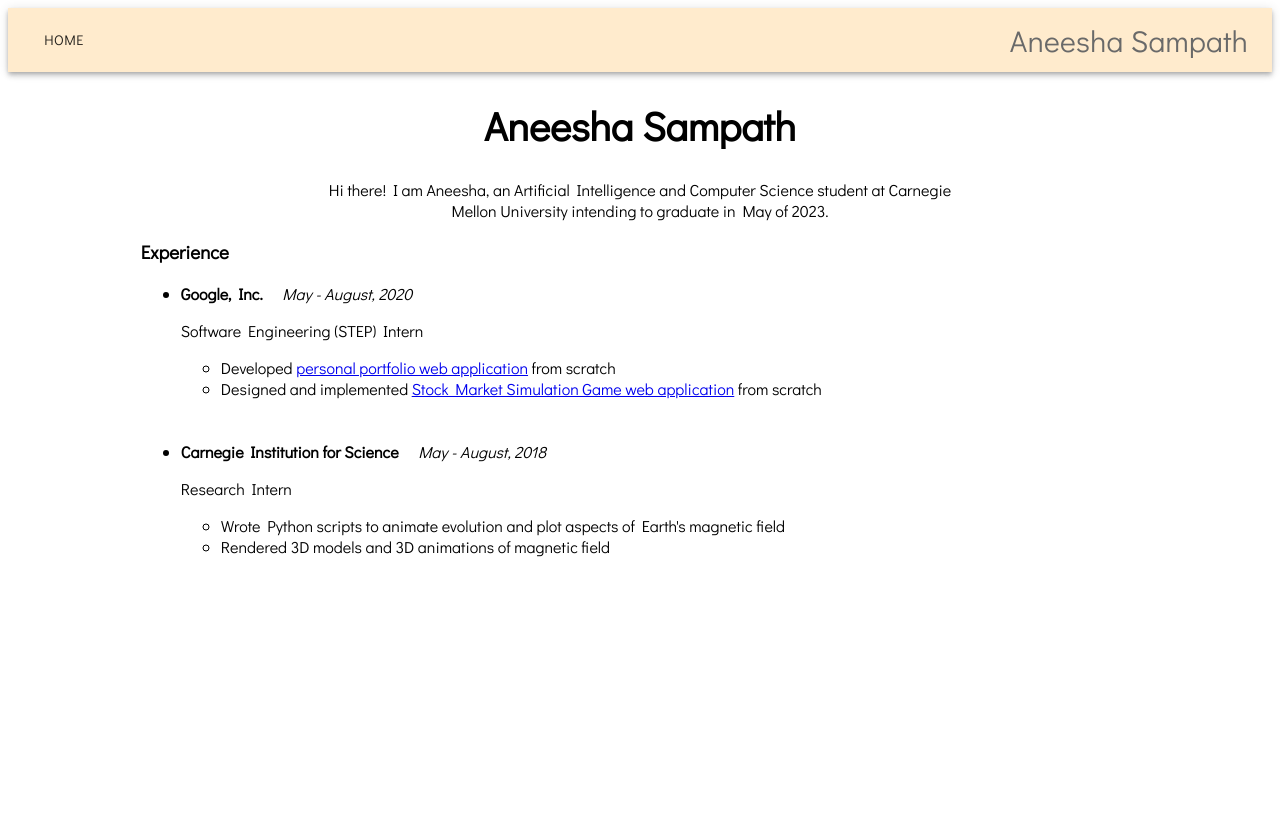
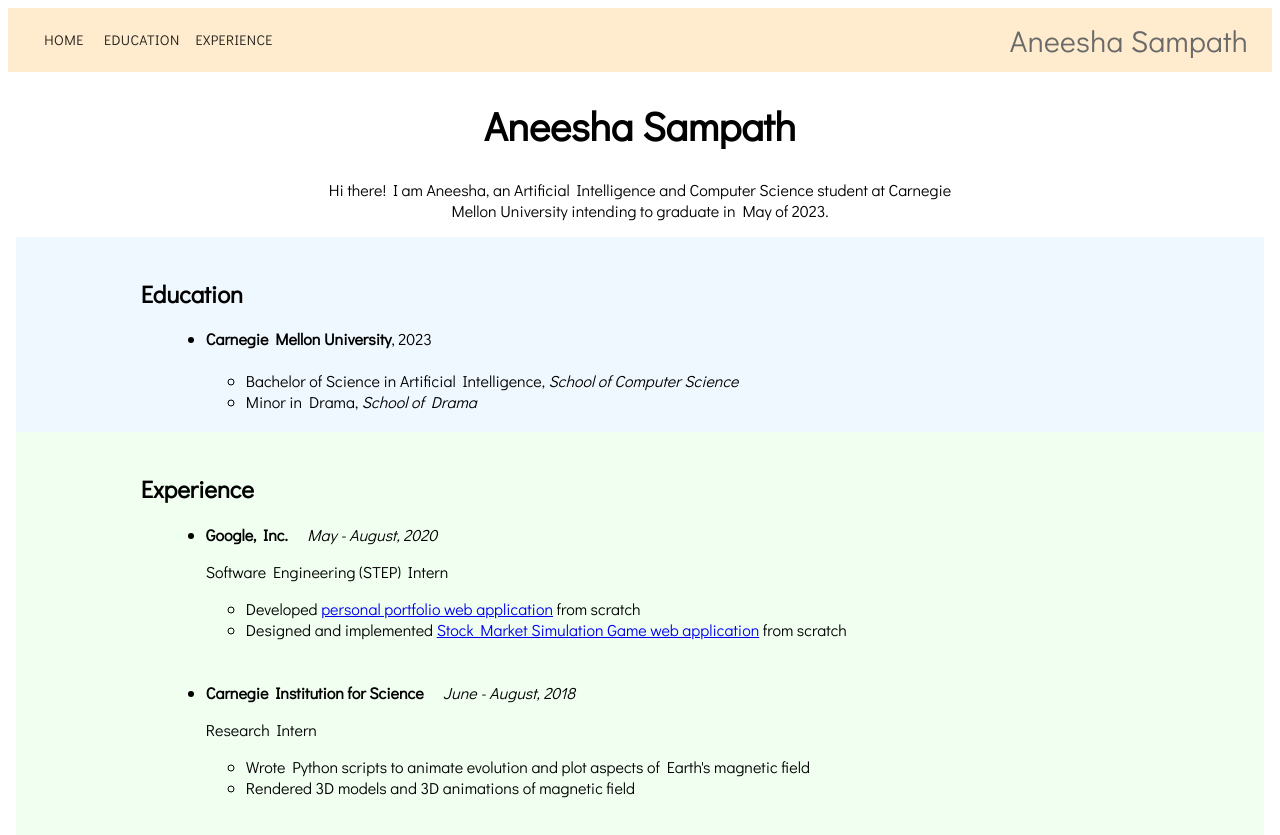
Before and after one commit to asam01/Personal-Website, a React (Create React App) app: page / in a window 1280 px wide. Before the commit the page ends 800 px from the top, so only its background shows below. Built offline with nearby package versions, Linux system fonts and the light colour scheme.

Commit message:
Persist navbar, abstract pages

```diff
--- a/src/components/Bar.jsx
+++ b/src/components/Bar.jsx
@@ -1,14 +1,42 @@
 import React from 'react';
-import {Link} from 'react-router-dom';
-import {AppBar, Toolbar, Typography, Button} from '@material-ui/core';
+import PropTypes from 'prop-types';
+import {HashLink as Link} from 'react-router-hash-link';
+import {AppBar, Toolbar, Typography, Button, useScrollTrigger} from '@material-ui/core';
 import * as styles from '../css/NavBarStyle';
 
-function Bar () {
+function ElevationScroll(props) {
+    const { children, window } = props;
+    const trigger = useScrollTrigger({
+      disableHysteresis: true,
+      threshold: 0,
+      target: window ? window() : undefined,
+    });
+
+    return React.cloneElement(children, {
+      elevation: trigger ? 4 : 0,
+    });
+  }
+
+  ElevationScroll.propTypes = {
+    children: PropTypes.element.isRequired,
+    window: PropTypes.func,
+  };
+
+function Bar (props) {
     return (
+        <ElevationScroll {...props}>
             <AppBar position="static" style={styles.navbar}>
                 <Toolbar>
                     <Link to='/' style={{textDecoration: 'none'}}>
                         <Button style={styles.buttonStyle}>Home</Button>
+                    </Link>
+
+                    <Link to='#education' style={{textDecoration: 'none'}}>
+                        <Button style={styles.buttonStyle}>Education</Button>
+                    </Link>
+
+                    <Link to='#experience' style={{textDecoration: 'none'}}>
+                        <Button style={styles.buttonStyle}>Experience</Button>
                     </Link>
 
                     <Typography style={styles.nameStyle} align='right'>
@@ -16,6 +44,7 @@ function Bar () {
                     </Typography>
                 </Toolbar>
             </AppBar>
+        </ElevationScroll>
     )
 }
 
--- a/src/css/HomeStyle.jsx
+++ b/src/css/HomeStyle.jsx
@@ -1,15 +1,15 @@
-export const bodyStyle = {
+export const body = {
     fontFamily: 'Didact Gothic',
     justifyContent: 'center'
 }
 
-export const headerStyle = {
+export const header = {
     display: 'flex',
     justifyContent: 'center',
     fontSize: '40px'
 }
 
-export const textStyle = {
+export const text = {
     fontSize: '16px',
     textAlign: 'center',
     maxWidth: '50%',
@@ -17,6 +17,17 @@ export const textStyle = {
     marginRight: 'auto'
 }
 
-export const experienceStyle = {
-    marginLeft: '10%'
+export const section = (color) => {
+    return {
+        backgroundColor: color,
+        marginBottom: '-1.409%' // remove white space between sections
+    };
 }
+
+export const sectionHeader = {
+    textIndent: '10%'
+}
+
+export const list = {
+    marginLeft: '12%'
+}
--- a/src/css/NavBarStyle.jsx
+++ b/src/css/NavBarStyle.jsx
@@ -1,5 +1,7 @@
 export const navbar = {
     background: 'BlanchedAlmond',
+    position: 'sticky',
+    top: '0%'
 }
 
 export const nameStyle = {
--- /dev/null
+++ b/src/pages/Education.jsx
@@ -0,0 +1,22 @@
+import React from 'react';
+import * as styles from '../css/HomeStyle';
+
+function Education () {
+    return (
+        <div style={styles.section('aliceblue')} id='education'>
+            <br/>
+            <h2 style={styles.sectionHeader}>Education</h2>
+            <ul style={styles.list}>
+                <li><strong>Carnegie Mellon University</strong>, 2023</li>
+                <br/>
+                <ul>
+                    <li>Bachelor of Science in Artificial Intelligence, <i>School of Computer Science</i></li>
+                    <li>Minor in Drama, <i>School of Drama</i></li>
+                </ul>
+            </ul>
+            <br/>
+        </div>
+    );
+}
+
+export default Education;
--- /dev/null
+++ b/src/pages/Experience.jsx
@@ -0,0 +1,34 @@
+import React from 'react';
+import * as styles from '../css/HomeStyle';
+
+function Experience () {
+    return (
+        <div style={styles.section('honeydew')} id='experience'>
+            <br/>
+            <h2 style={styles.sectionHeader}>Experience</h2>
+                <ul style={styles.list}>
+                    <li><strong>Google, Inc. &emsp;</strong><i>May - August, 2020</i></li>
+                        <p>Software Engineering (STEP) Intern</p>
+                        <ul>
+                            <li>Developed <a href='https://github.com/asam01/step-2020'>personal portfolio web application
+                                </a> from scratch</li>
+
+                            <li>Designed and implemented <a href='https://github.com/googleinterns/step59-2020'>
+                                Stock Market Simulation Game web application</a> from scratch</li>
+
+                        </ul>
+                    <br/><br/>
+
+                    <li><strong>Carnegie Institution for Science &emsp;</strong><i>June - August, 2018</i></li>
+                        <p>Research Intern</p>
+                        <ul>
+                            <li>Wrote Python scripts to animate evolution and plot aspects of Earth's magnetic field</li>
+                            <li>Rendered 3D models and 3D animations of magnetic field</li>
+                        </ul>
+                </ul>
+                <br/>
+        </div>
+    );
+}
+
+export default Experience;
--- a/src/pages/Home.jsx
+++ b/src/pages/Home.jsx
@@ -1,5 +1,8 @@
 import React from 'react';
 import Bar from '../components/Bar';
+
+import Education from './Education';
+import Experience from './Experience';
 
 import * as styles from '../css/HomeStyle';
 
@@ -8,44 +11,23 @@ function Home () {
         <div>
             <Bar/>
             <title>Aneesha Sampath</title>
-            <body style={styles.bodyStyle}>
+            <body style={styles.body}>
                 <div>
-                   <h1 style={styles.headerStyle}>Aneesha Sampath</h1>
+                   <h1 style={styles.header}>Aneesha Sampath</h1>
 
-                    <p style={styles.textStyle}>
+                    <p style={styles.text}>
                         Hi there! I am Aneesha, an Artificial Intelligence and Computer Science student
                         at Carnegie Mellon University intending to graduate in May of 2023.
                     </p>
                 </div>
 
-                <div style={styles.experienceStyle}>
-                    <h3>Experience</h3>
-                    <ul>
-                        <li><strong>Google, Inc. &emsp;</strong><i>May - August, 2020</i></li>
-                            <p>Software Engineering (STEP) Intern</p>
-                            <ul>
-                                <li>Developed <a href='https://github.com/asam01/step-2020'>personal portfolio web application
-                                    </a> from scratch</li>
+                <Education />
+                <Experience />
 
-                                <li>Designed and implemented <a href='https://github.com/googleinterns/step59-2020'>
-                                    Stock Market Simulation Game web application</a> from scratch</li>
-
-                            </ul>
-                        <br/><br/>
-
-                        <li><strong>Carnegie Institution for Science &emsp;</strong><i>May - August, 2018</i></li>
-                            <p>Research Intern</p>
-                            <ul>
-                                <li>Wrote Python scripts to animate evolution and plot aspects of Earth's magnetic field</li>
-                                <li>Rendered 3D models and 3D animations of magnetic field</li>
-                            </ul>
-                    </ul>
-                </div>
 
             </body>
         </div>
-
-    )
+    );
 }
 
 export default Home;
```
Also changed, not shown: package.json (+7 -1 lines). Lines whose indentation alone changed are shown as unchanged.
